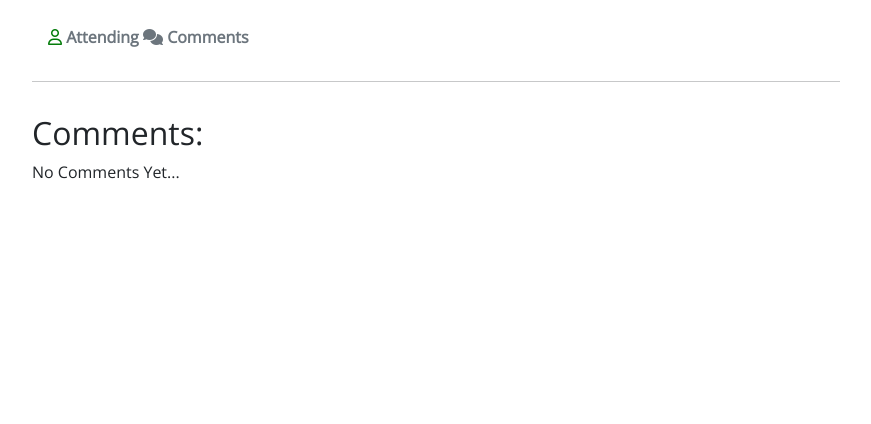
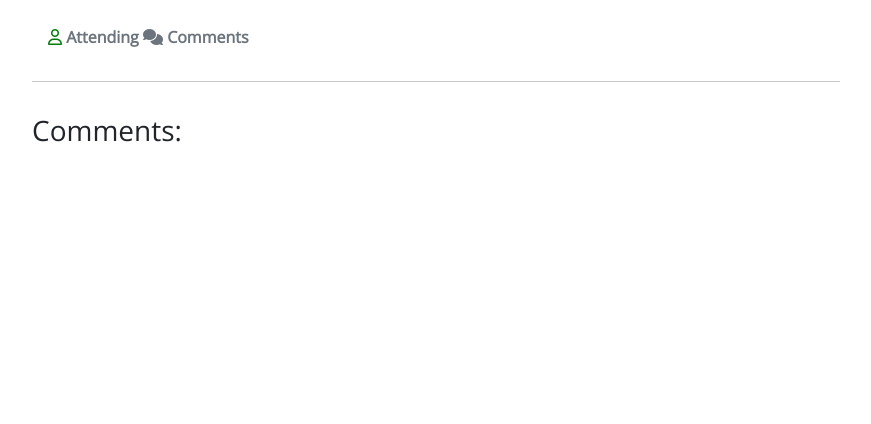
Before and after one commit to broken-helix/keep-it-tidy-london, a Django app: template templates/event_details.html in a window 1280 px wide. Shown: the part 314-738 px from the top of the page, without its empty margins (204-1075 px from the left). Run offline with Django 3.2, Linux system fonts and the light colour scheme; the template is opened without the code that fills it, so the values that code supplies are empty; some libraries are stand-ins or nearby versions.

Commit message:
Fix comment display

```diff
--- a/templates/event_details.html
+++ b/templates/event_details.html
@@ -58,42 +58,40 @@
     <!-- Comments -->
     <div class="row">
         <div class="col-md-6">
-            <h2 class="mt-3">Comments:</h2>
-                <!-- Check if there are any comments -->
-                {% if not event.comments.approved %}
-                    No Comments Yet...
-                {% else %}
-                    {% for comment in event.comments.approved %}
+            <h3 class="mt-3">Comments:</h3>
+            <div class="card-body">
+                {% for comment in comments %}
                 <div class="comments" style="padding: 10px;">
                     <p class="font-weight-bold">
                         {{ comment.name }}
-                        <span class="text-muted font-weight-normal">
+                        <span class=" text-muted font-weight-normal">
                             {{ comment.created }}
-                        </span> commented:
+                        </span> wrote:
                     </p>
                     {{ comment.body | linebreaks }}
                 </div>
-                    <hr>
                 {% endfor %}
-                {% endif %}
             </div>
-        <!-- Comment form -->
+        </div>
         <div class="col-md-6">
+            <div class="card-body">
                 {% if commented %}
                 <div class="alert alert-success" role="alert">
                     Your comment is awaiting approval
                 </div>
-            {% endif %}
+                {% else %}
                 {% if user.is_authenticated %}
-                <h2 class="mt-3">Leave a Comment:</h2>
-                    <p>Posting as {{ user.username }}</p>
-                    <form method="POST" style="margin-top: 1.3em;">
+                <h2 class="mt-3">Leave a comment:</h3>
+                <p>Posting as: {{ user.username }}</p>
+                <form method="post" style="margin-top: 1.3em;">
+                    {{ comment_form | crispy }}
                     {% csrf_token %}
-                        {{ comment_form | crispy }}
                     <button type="submit" class="btn btn-signup btn-lg">Comment</button>
                 </form>
+                {% endif %}
                 {% endif %}
             </div>
         </div>
     </div>
+</div>
 {% endblock content %}
```
Also changed, not shown: README.md. Lines whose indentation alone changed are shown as unchanged.
